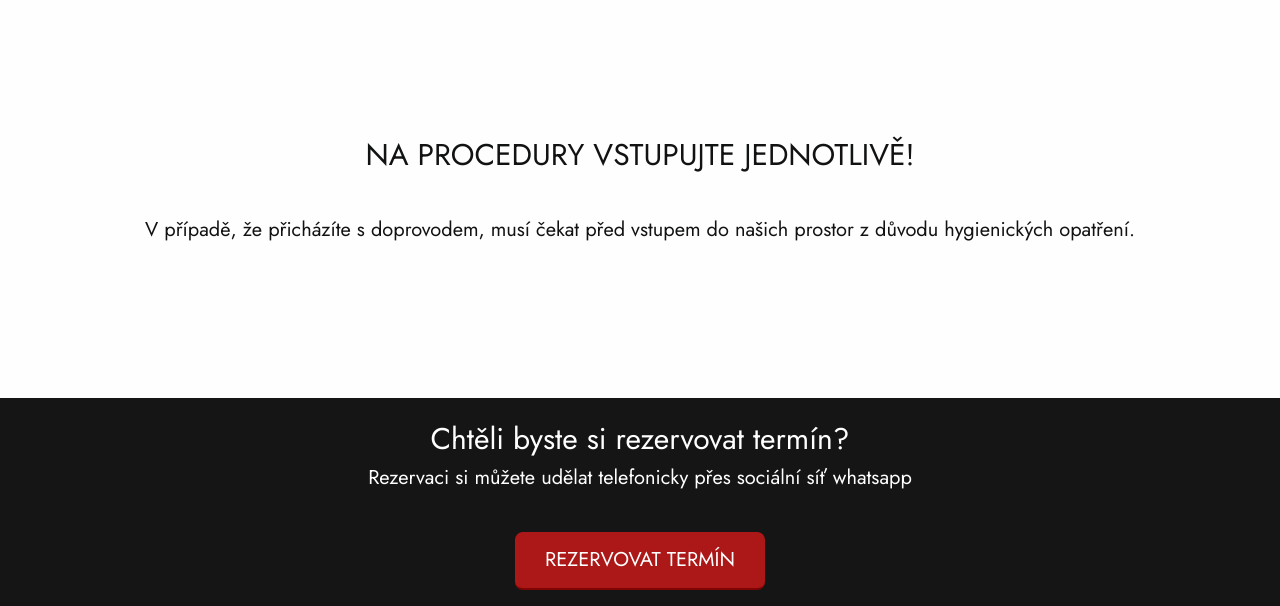
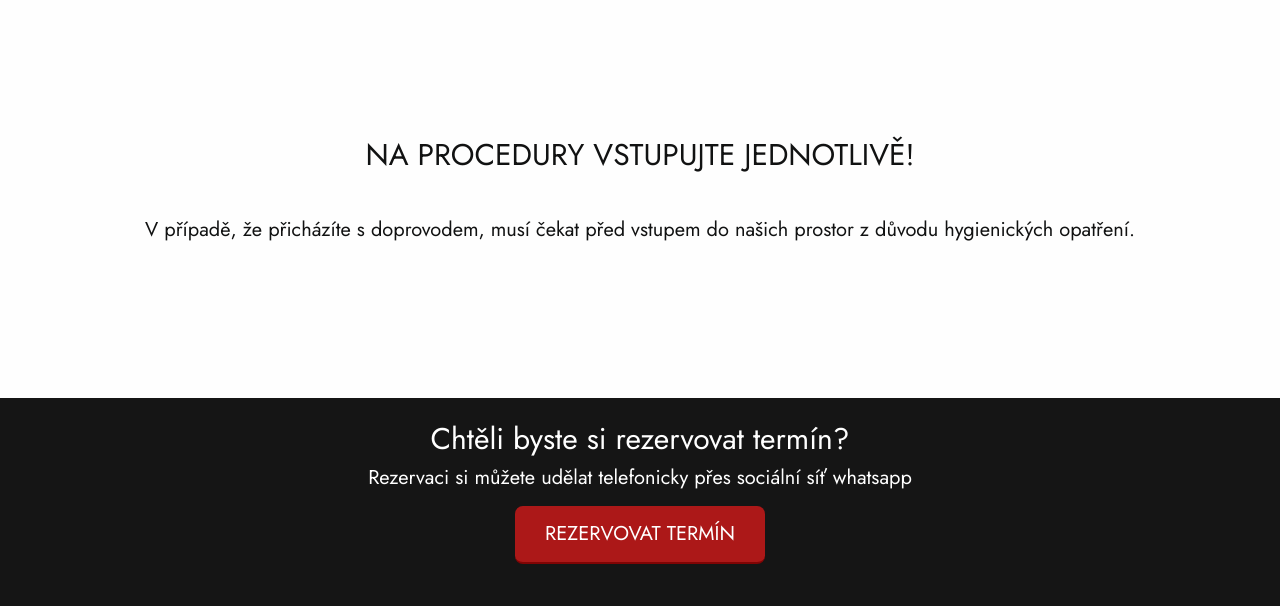
Before and after one commit to evrimtufekcioglu/Unique-UNL, a plain HTML site: page onas.html in a window 1280 px wide. Shown: the part 1769-2375 px from the top of the page. Drawn offline with nearby package versions, Linux system fonts and the light colour scheme.

Commit message:
Footer
Removed <br> and added a margin to button for consistency

```diff
--- a/onas.html
+++ b/onas.html
@@ -148,9 +148,8 @@
                     <div class="column">
                         <h3>Chtěli byste si rezervovat termín?</h3>
                         <p>Rezervaci si můžete udělat telefonicky přes sociální síť whatsapp</p>
-                        <br>
-                        <a href="https://api.whatsapp.com/send?phone=420775529645" target="_blank"
-                            class="button2">REZERVOVAT
+                        <a href="https://api.whatsapp.com/send?phone=420775529645" target="_blank" class="button2"
+                            style="margin-top: 10px;">REZERVOVAT
                             TERMÍN</a>
                     </div>
                 </div>
```
Also changed, not shown: Permanentni.html (+2 -3 lines), cenik.html (+2 -3 lines), index.html (+4 -3 lines), kontaktujtenas.html (+2 -3 lines), kosmetika.html (+2 -3 lines).
